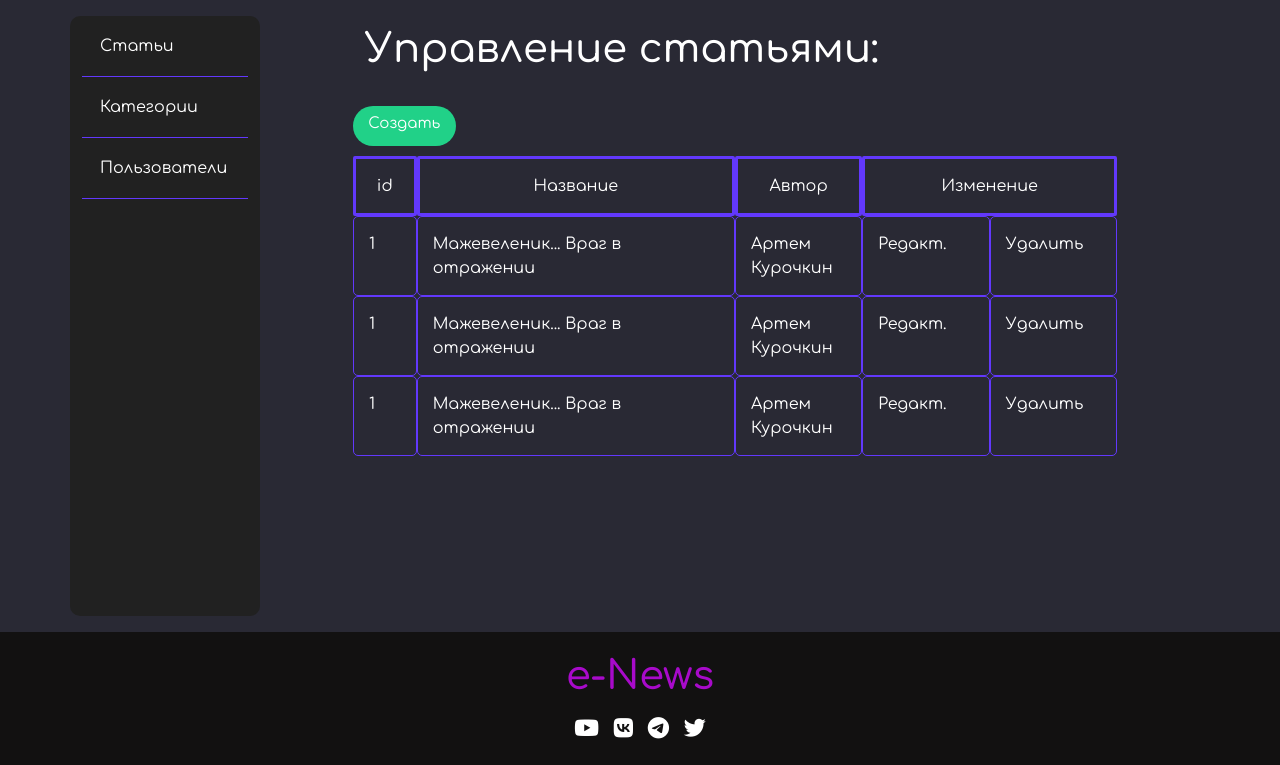
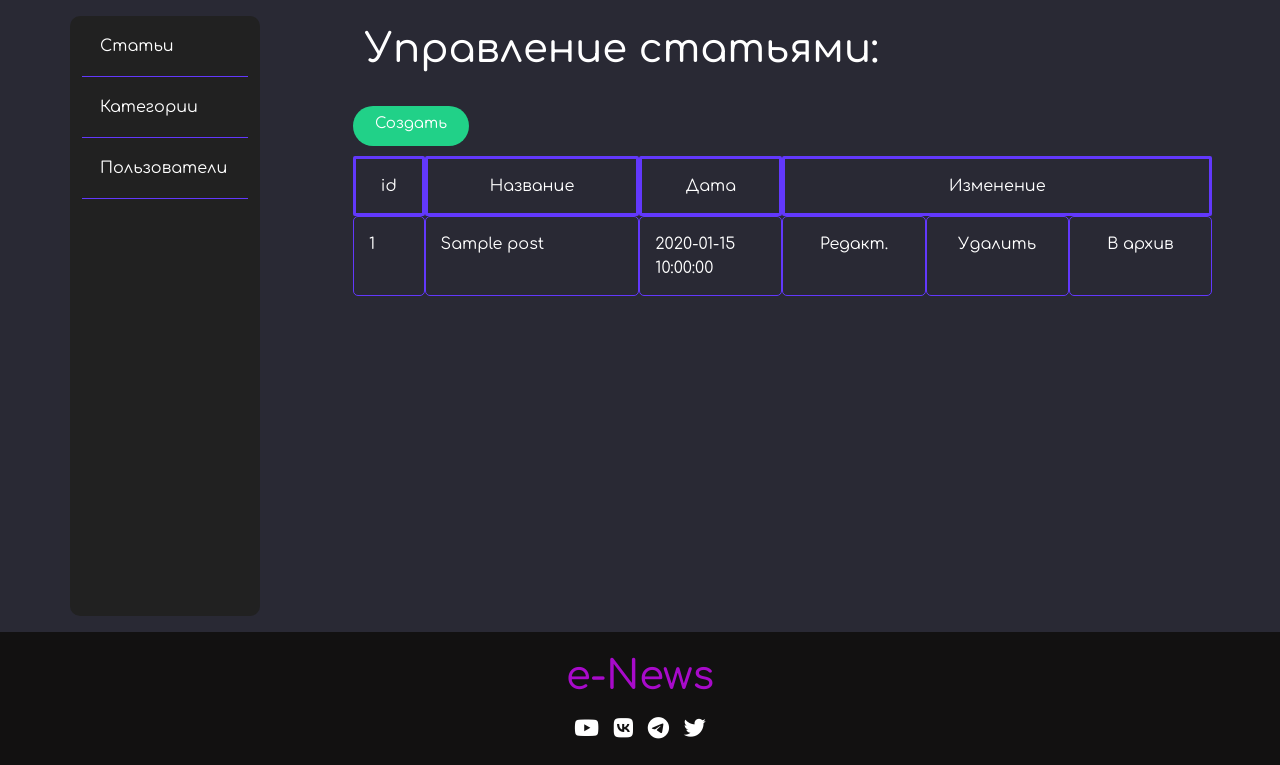
Before and after one commit to Visma-Dev/e-News, a PHP site: page /admin/posts/index.php in a window 1280 px wide. Shown: the part 100-865 px from the top of the page. Run offline with PHP 8.4, Linux system fonts and the light colour scheme; the visitor is signed in with stand-in values (Sample User, id 1); tables that the repository leaves empty or names only in its code hold one stand-in row (values such as "Sample post"); some libraries are stand-ins or nearby versions.

Commit message:
archive for posts + some refactoring

```diff
--- a/admin/categories/create.php
+++ b/admin/categories/create.php
@@ -46,7 +46,7 @@
                             <p><?php echo $errMessage?></p>
                         </div>
                         <div class="col">
-                            <button name="create" class="btn btn-primary" type="submit">Публикация</button>
+                            <button name="create" class="btn btn-create" type="submit">Создать</button>
                         </div>
                     </div>
                 </form>
--- a/admin/posts/index.php
+++ b/admin/posts/index.php
@@ -1,7 +1,6 @@
-<?php include("../../path.php");
-include '../../app/db/connect.php';
-
-session_start();
+<?php
+    include("../../path.php");
+    include "../../app/controllers/posts.php";
 ?>
 <!doctype html>
 <html lang="en">
@@ -28,37 +27,33 @@ session_start();
         <?php include '../../app/include/sidebar-admin.php';?>
         <div class="col-1"></div>
         <!-- Статьи -->
-        <div class="posts col-8">
+        <div class="posts col-9">
             <h1>Управление статьями:</h1>
             <div class="buttons row col-5">
                 <a href="create.php" class="col-4 btn btn-create">Создать</a>
             </div>
             <div class="row title-table">
                 <div class="id col-1">id</div>
-                <div class="title col-5">Название</div>
-                <div class="author col-2">Автор</div>
-                <div class="col-4">Изменение</div>
+                <div class="title col-3">Название</div>
+                <div class="author col-2">Дата</div>
+                <div class="col-6">Изменение</div>
             </div>
             <div class="row post">
-                <div class="id col-1">1</div>
-                <div class="title col-5">Мажевеленик... Враг в отражении</div>
-                <div class="author col-2">Артем Курочкин</div>
-                <div class="edit col-2">Редакт.</div>
-                <div class="del col-2">Удалить</div>
-            </div>
-            <div class="row post">
-                <div class="id col-1">1</div>
-                <div class="title col-5">Мажевеленик... Враг в отражении</div>
-                <div class="author col-2">Артем Курочкин</div>
-                <div class="edit col-2">Редакт.</div>
-                <div class="del col-2">Удалить</div>
-            </div>
-            <div class="row post">
-                <div class="id col-1">1</div>
-                <div class="title col-5">Мажевеленик... Враг в отражении</div>
-                <div class="author col-2">Артем Курочкин</div>
-                <div class="edit col-2">Редакт.</div>
-                <div class="del col-2">Удалить</div>
+                <?php foreach ($posts as $key => $post): ?>
+                <div class="id col-1"><?=$key + 1;?></div>
+                <div class="title col-3"><?=$post['title'];?></div>
+                <div class="author col-2"><?=$post['date'];?></div>
+
+                <div class="act edit col-2">Редакт.</div>
+                <div class="act del col-2">Удалить</div>
+                <?php if ($post['status']): ?> <!-- Проверяем значение перед выводом статуса -->
+                    <div class="act edit col-2">В архив</div>
+                <?php else: ?>
+                    <div class="act edit col-2">Вернуть из архива</div>
+                <?php endif; ?>
+
+
+                <?php endforeach;?>
             </div>
         </div>
     </div>
--- a/app/controllers/posts.php
+++ b/app/controllers/posts.php
@@ -8,7 +8,8 @@ $content = '';
 $category = '';
 $img = '';
 
-$categories = selectAll('categories'); //присваиваем названия категорий, для дальнейшего вывода через цикл в админке и /
+$categories = selectAll('categories'); //присваиваем для дальнейшего вывода через цикл в админке и /
+$posts = selectAll('posts');
 
 //! Создание записи (делаем по аналогии с регистрацией юзеров)
 if($_SERVER['REQUEST_METHOD'] === 'POST' && isset($_POST['add_post'])) { //Переменная $_SERVER - это массив, содержащий информацию, такую как: заголовки, пути и местоположения скриптов.
@@ -17,7 +18,7 @@ if($_SERVER['REQUEST_METHOD'] === 'POST' && isset($_POST['add_post'])) { //Пе
     $title = trim($_POST['title']);
     $content = trim($_POST['content']);
     $img = trim($_POST['img']);
-    $category = trim($_POST['category']);
+    $category = $_POST['category'];
 
     // пишем проверки валидности данных
     if ($title === '' || $content === '' || $category === '') {
@@ -31,14 +32,24 @@ if($_SERVER['REQUEST_METHOD'] === 'POST' && isset($_POST['add_post'])) { //Пе
         if ($exCheck['title'] === $title) {
             $errMessage = 'Запись с таким названием уже существует.';
         }else{
+
+            if (($_POST['add_post']) === 'archive'){
+                $status = 0;
+            }
+            else{
+                $status = 1;
+            }
+
+
             $postData = [ //создаем массив для аргумента $params
                 'author_id' => $_SESSION['id'], // id подтягиваем напрямую из сессии
                 'title' => $title,
                 'img' => $img,
                 'content' => $content,
                 'category_id' => $category,
-                'status' => 1,
+                'status' => $status
             ];
+
             $id = insert('posts', $postData); // применяем функцию добавления записи из functions.php
 
             // после успешно созданной категории редирект на страницу управления категориями
@@ -59,6 +70,7 @@ if($_SERVER['REQUEST_METHOD'] === 'GET' && isset($_GET['update_id'])){ // есл
     $id = $categoryArr['id'];
     $name = $categoryArr['name'];
     $description = $categoryArr['description'];
+
 
 }
 
--- a/assets/css/admin.css
+++ b/assets/css/admin.css
@@ -75,7 +75,10 @@ POSTS
 
 .buttons{
     padding-bottom: 10px;
+}
 
+.buttons button{
+    margin-left: 10px;
 }
 
 .btn{
@@ -128,6 +131,11 @@ POSTS
     font-size: 15px;
 }
 
+.act{
+
+    text-align: center !important;
+}
+
 /*
 creat.php
  */
```
Also changed, not shown: admin/categories/index.php (+4 -6 lines), admin/posts/create.php (+10 -2 lines).
